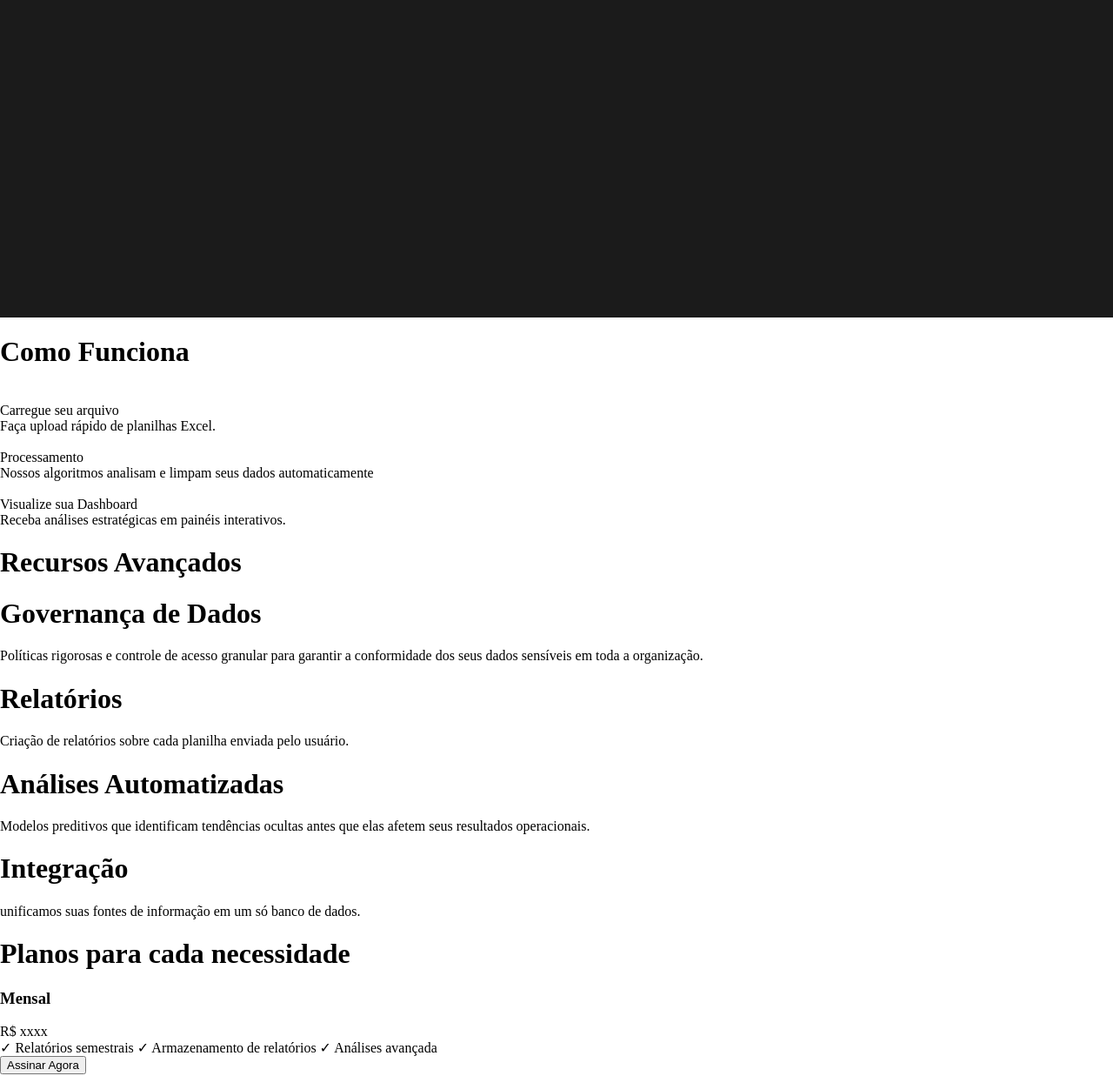
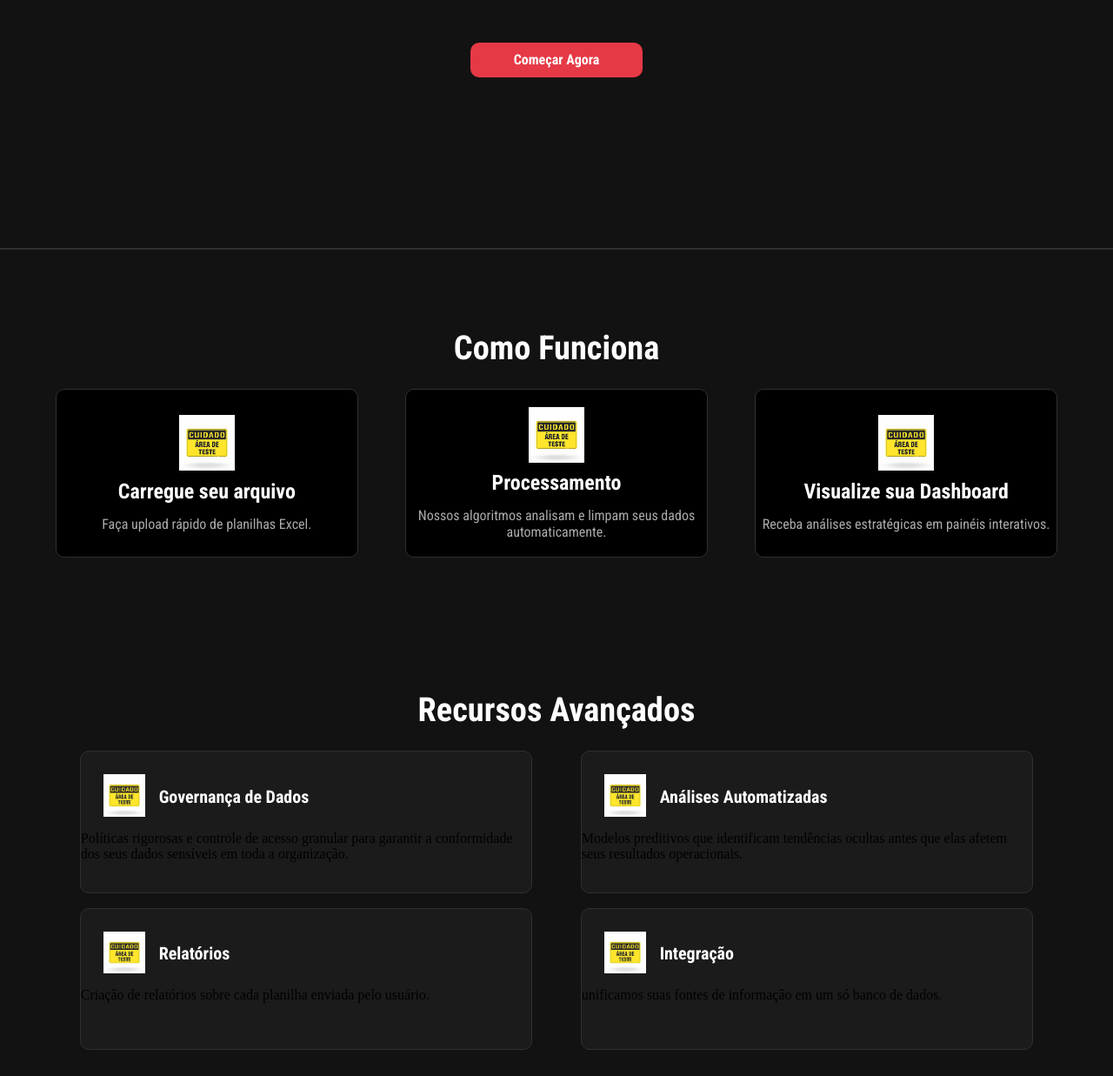
Before and after one commit to T7ST/Signal, a plain HTML site: page Telas/instirucional.html in a window 1280 px wide. Shown: the part 437-1674 px from the top of the page at 87% size. Drawn offline with Linux system fonts and the light colour scheme.

Commit message:
Metade da Institucional concluida(menos as fotos)

```diff
--- a/Telas/instirucional.html
+++ b/Telas/instirucional.html
@@ -36,7 +36,7 @@
                 dashboard</span>
         </div>
         <div class="botao1">
-            <a href="">Começar Agora</a>
+            <a href="./instirucional.html#p">Começar Agora</a>
         </div>
     </div>
 
@@ -45,9 +45,10 @@
             <h1 id="c">Como Funciona</h1>
         </div>
         <div class="caixasc2">
+
             <div class="caixa1">
                 <div class="fotoc2">
-                    <img src="" alt="">
+                    <img src="../img/teste.jpg" alt="">
                 </div>
                 <div class="subtituloc2">
                     <span>Carregue seu arquivo</span>
@@ -56,20 +57,22 @@
                     <span>Faça upload rápido de planilhas Excel.</span>
                 </div>
             </div>
-            <div class="caixa2">
+
+            <div class="caixa1">
                 <div class="fotoc2">
-                    <img src="" alt="">
+                    <img src="../img/teste.jpg" alt="">
                 </div>
                 <div class="subtituloc2">
                     <span>Processamento</span>
                 </div>
                 <div class="textoc2">
-                    <span>Nossos algoritmos analisam e limpam seus dados automaticamente</span>
+                    <span>Nossos algoritmos analisam e limpam seus dados automaticamente.</span>
                 </div>
             </div>
-            <div class="caixa3">
+
+            <div class="caixa1">
                 <div class="fotoc2">
-                    <img src="" alt="">
+                    <img src="../img/teste.jpg" alt="">
                 </div>
                 <div class="subtituloc2">
                     <span>Visualize sua Dashboard</span>
@@ -89,43 +92,72 @@
         <div class="separacao">
             <div class="lado1">
                 <div class="caixac3">
+                    <div class="tt">
+                        <div class="imagem">
+                            <img src="../img/teste.jpg" alt="">
+                        </div>
                         <div class="titulocaixa3">
                             <h1>Governança de Dados</h1>
+                        </div>
                     </div>
                     <div class="textocaixa3">
                         <span>Políticas rigorosas e controle de acesso granular para garantir a conformidade dos seus
                             dados sensíveis em toda a organização.</span>
                     </div>
+
+
+                </div>
                 <div class="caixac3">
+                    <div class="tt">
+                        <div class="imagem">
+                            <img src="../img/teste.jpg" alt="">
+                        </div>
                         <div class="titulocaixa3">
                             <h1>Relatórios</h1>
+                        </div>
                     </div>
                     <div class="textocaixa3">
                         <span>Criação de relatórios sobre cada planilha enviada pelo usuário.</span>
                     </div>
+
                 </div>
+
             </div>
             <div class="lado2">
                 <div class="caixac3">
+                    <div class="tt">
+                        <div class="imagem">
+                            <img src="../img/teste.jpg" alt="">
+                        </div>
                         <div class="titulocaixa3">
                             <h1>Análises Automatizadas</h1>
+                        </div>
                     </div>
                     <div class="textocaixa3">
                         <span>Modelos preditivos que identificam tendências ocultas antes que elas afetem seus
                             resultados operacionais.</span>
                     </div>
+
+
+
+                </div>
                 <div class="caixac3">
+                    <div class="tt">
+                        <div class="imagem">
+                            <img src="../img/teste.jpg" alt="">
+                        </div>
                         <div class="titulocaixa3">
                             <h1>Integração</h1>
+                        </div>
                     </div>
                     <div class="textocaixa3">
                         <span>unificamos suas fontes de informação em um só banco de dados.</span>
                     </div>
+
                 </div>
             </div>
         </div>
     </div>
-
     <div class="corpo4">
         <div class="tituloc4">
             <h1>Planos para cada necessidade</h1>
@@ -183,7 +215,6 @@
 
         </div>
     </div>
-        </div>
 </body>
 
 </html>
--- a/css/institucional.css
+++ b/css/institucional.css
@@ -48,19 +48,171 @@ body {
   font-size: 1em;
 }
 .botaoCabecalho button:hover {
-    background-color: #BB152C;
-    color: #C6C6C6;
+  background-color: #bb152c;
+  color: #c6c6c6;
 }
-
 
 .corpo1 {
   display: flex;
-  background-color: #1B1B1B;
-  height: 90vh;
+  background-color: #121212;
+  height: 80vh;
   flex-direction: column;
   align-items: center;
-
+  border-bottom: 2px solid #303030;
 }
 .tituloc1 {
+  display: flex;
+  margin-top: 10%;
+  font-family: "Roboto Condensed";
+  color: #ffffff;
+  font-size: 1.5em;
+  justify-content: center;
+  width: 50%;
+}
+.tituloc1 h1 {
+  display: flex;
+  text-align: center;
+}
+.subtituloc1 {
+  display: flex;
+  font-family: "Roboto Condensed";
+  color: #ababab;
+  font-size: 1.2em;
+  width: 40%;
+  margin-bottom: 4%;
+}
+.subtituloc1 span {
+  text-align: center;
+}
 
+.botao1 a {
+  display: flex;
+  text-decoration: none;
+  border: none;
+  height: 5vh;
+  padding: 0 50px;
+  align-items: center;
+  background-color: #e63946;
+  font-family: "Roboto Condensed";
+  font-weight: bolder;
+  border-radius: 10px;
+  font-size: 1em;
+  color: #ffffff;
 }
+.botao1 a:hover {
+  background-color: #bb152c;
+  color: #c6c6c6;
+}
+
+.corpo2 {
+  display: flex;
+  background-color: #121212;
+  align-items: center;
+  flex-direction: column;
+  height: 60vh;
+}
+.tituloc2 {
+  display: flex;
+  margin-top: 5%;
+  font-family: "Roboto Condensed";
+  color: #ffffff;
+  font-size: 1.2em;
+}
+.caixasc2 {
+  display: flex;
+  justify-content: space-between;
+  height: 40%;
+  width: 90%;
+}
+.caixa1 {
+  display: flex;
+  background-color: black;
+  color: #ffffff;
+  width: 30%;
+  height: 100%;
+  border-radius: 10px;
+  align-items: center;
+  justify-content: center;
+  flex-direction: column;
+  text-align: center;
+   border: 1px solid #303030;
+}
+.caixa1 img {
+  display: flex;
+  height: 8vh;
+  margin-bottom: 15%;
+}
+
+.subtituloc2 {
+  font-family: "Roboto Condensed";
+  color: #ffffff;
+  font-size: 1.5em;
+  font-weight: bolder;
+  margin-bottom: 4%;
+}
+.textoc2 {
+  font-family: "Roboto Condensed";
+  color: #ababab;
+}
+
+.corpo3 {
+  display: flex;
+  background-color: #121212;
+  align-items: center;
+  flex-direction: column;
+  height: 70vh;
+}
+.tituloc3 {
+  display: flex;
+  font-family: "Roboto Condensed";
+  color: #ffffff;
+  font-size: 1.2em;
+}
+.separacao {
+  display: flex;
+  height: 80%;
+  width: 90%;
+}
+.lado1 {
+    display: flex;
+    width: 50%;
+    height: 90%;
+    flex-direction: column;
+    align-items: center;
+}
+.lado2 {
+    display: flex;
+    width: 50%;
+    height: 90%;
+    flex-direction: column;
+    align-items: center;
+}
+.caixac3 {
+display: flex;
+  background-color: #1C1B1B;
+  border: 1px solid #303030;
+  width: 90%;
+  height: 40%;
+  gap: 10%;
+  flex-direction: column;
+  align-items: start;
+  border-radius: 10px;
+  margin-bottom: 3%;
+}
+.titulocaixa3 {
+  font-family: "Roboto Condensed";
+  color: #ffffff;
+  font-size: 10px;
+  width: 50%;
+}
+.imagem img {
+    height: 100%;
+}
+.tt{
+    display: flex;
+    gap: 3%;
+    margin-top: 5%;
+    margin-left: 5%;
+    height: 30%;
+    width: 100%;
+}
```
Lines whose indentation alone changed are shown as unchanged.
